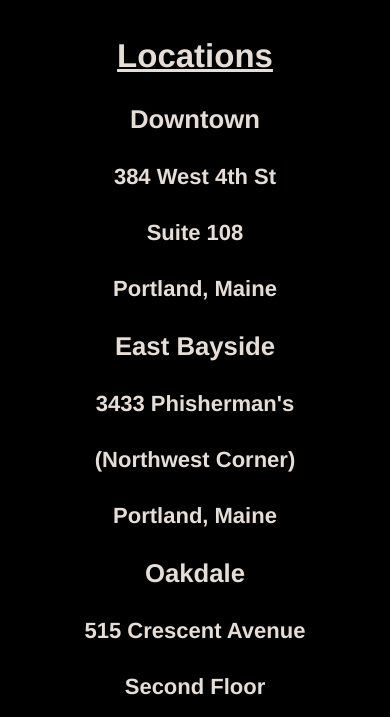
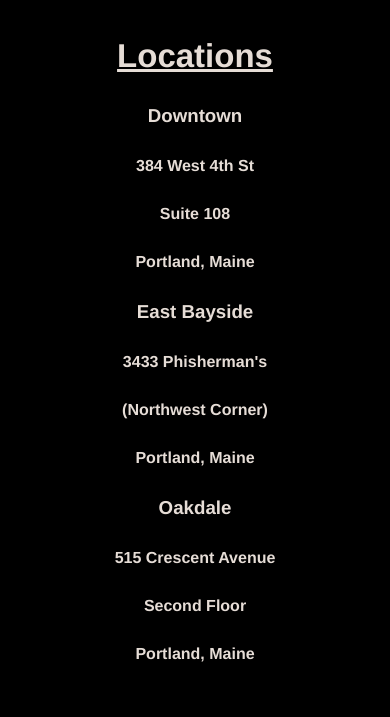
Before and after one commit to camkol/Off-PlatformProject-TeaCozy, a plain HTML site: page index.html in a window 390 px wide. Shown: the part 2280-2997 px from the top of the page. Drawn offline with Linux system fonts and the light colour scheme.

Commit message:
-Improved responsiveness for tablet

```diff
--- a/style.scss
+++ b/style.scss
@@ -204,6 +204,25 @@ footer {
   }
 }
 
+@media only screen and (max-width: 1030px) {
+  #address {
+    .addresses {
+      margin: 15px;
+    }
+  }
+}
+@media only screen and (max-width: 1000px) {
+  #specials {
+    width: 100%;
+  }
+  #address {
+    .addresses {
+      margin: 5px;
+      width: 235px;
+      font-size: 1rem;
+    }
+  }
+}
 @media only screen and (max-width: 480px) {
   header {
     width: 100%;
```
Also changed, not shown: style.css, 2 other files.
